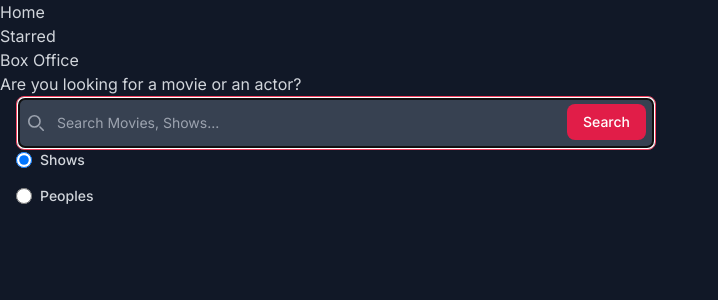
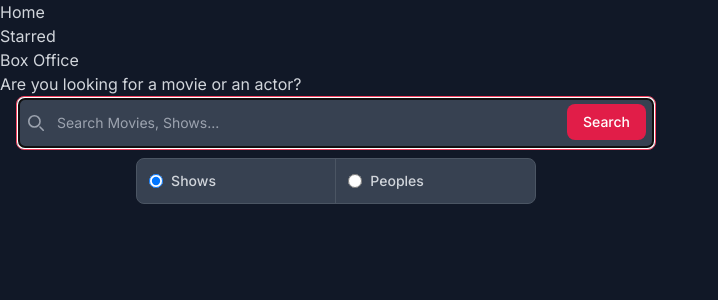
Before and after one commit to surajbera/react-moviemagnet-app, a React (Vite) app: page / in a window 1280 px wide. Shown: the top 300 px of the page, without its empty margins (0-718 px from the left). Built offline with nearby package versions, Linux system fonts and the light colour scheme.

Commit message:
Styled radio buttons

```diff
--- a/src/components/search-form/SearchForm.jsx
+++ b/src/components/search-form/SearchForm.jsx
@@ -81,8 +81,9 @@ const SearchForm = ({
         )}
       </div>
       {/* RADIO BUTTON CONTAINER */}
-      <div>
-        <div className='flex items-center mb-4'>
+      <ul className='items-center w-full text-sm font-medium text-gray-900 bg-white border border-gray-200 rounded-lg flex dark:bg-gray-700 dark:border-gray-600 dark:text-white my-2 max-w-[400px] mx-auto'>
+        <li className='w-full border-b border-gray-200 border-b-0 border-r dark:border-gray-600'>
+          <div className='flex items-center pl-3'>
             <input
               checked={searchOption === 'shows' ? true : false}
               id='default-radio-1'
@@ -90,16 +91,18 @@ const SearchForm = ({
               value='shows'
               name='search-option'
               onChange={handleSearchOptionChange}
-            className='w-4 h-4 text-blue-600 bg-gray-100 border-gray-300 focus:ring-blue-500 dark:focus:ring-blue-600 dark:ring-offset-gray-800 focus:ring-2 dark:bg-gray-700 dark:border-gray-600'
+              className='w-4 h-4 text-blue-600 bg-gray-100 border-gray-300 focus:ring-blue-500 dark:focus:ring-blue-600 dark:ring-offset-gray-700 dark:focus:ring-offset-gray-700 focus:ring-2 dark:bg-gray-600 dark:border-gray-500'
             />
             <label
               htmlFor='default-radio-1'
-            className='ml-2 text-sm font-medium text-gray-900 dark:text-gray-300'
+              className='w-full py-3 ml-2 text-sm font-medium text-gray-900 dark:text-gray-300'
             >
               Shows
             </label>
           </div>
-        <div className='flex items-center'>
+        </li>
+        <li className='w-full dark:border-gray-600'>
+          <div className='flex items-center pl-3'>
             <input
               checked={searchOption === 'peoples' ? true : false}
               id='default-radio-2'
@@ -107,16 +110,17 @@ const SearchForm = ({
               value='peoples'
               name='search-option'
               onChange={handleSearchOptionChange}
-            className='w-4 h-4 text-blue-600 bg-gray-100 border-gray-300 focus:ring-blue-500 dark:focus:ring-blue-600 dark:ring-offset-gray-800 focus:ring-2 dark:bg-gray-700 dark:border-gray-600'
+              className='w-4 h-4 text-blue-600 bg-gray-100 border-gray-300 focus:ring-blue-500 dark:focus:ring-blue-600 dark:ring-offset-gray-700 dark:focus:ring-offset-gray-700 focus:ring-2 dark:bg-gray-600 dark:border-gray-500'
             />
             <label
               htmlFor='default-radio-2'
-            className='ml-2 text-sm font-medium text-gray-900 dark:text-gray-300'
+              className='w-full py-3 ml-2 text-sm font-medium text-gray-900 dark:text-gray-300'
             >
               Peoples
             </label>
           </div>
-      </div>
+        </li>
+      </ul>
     </form>
   );
 };
```
Lines whose indentation alone changed are shown as unchanged.
